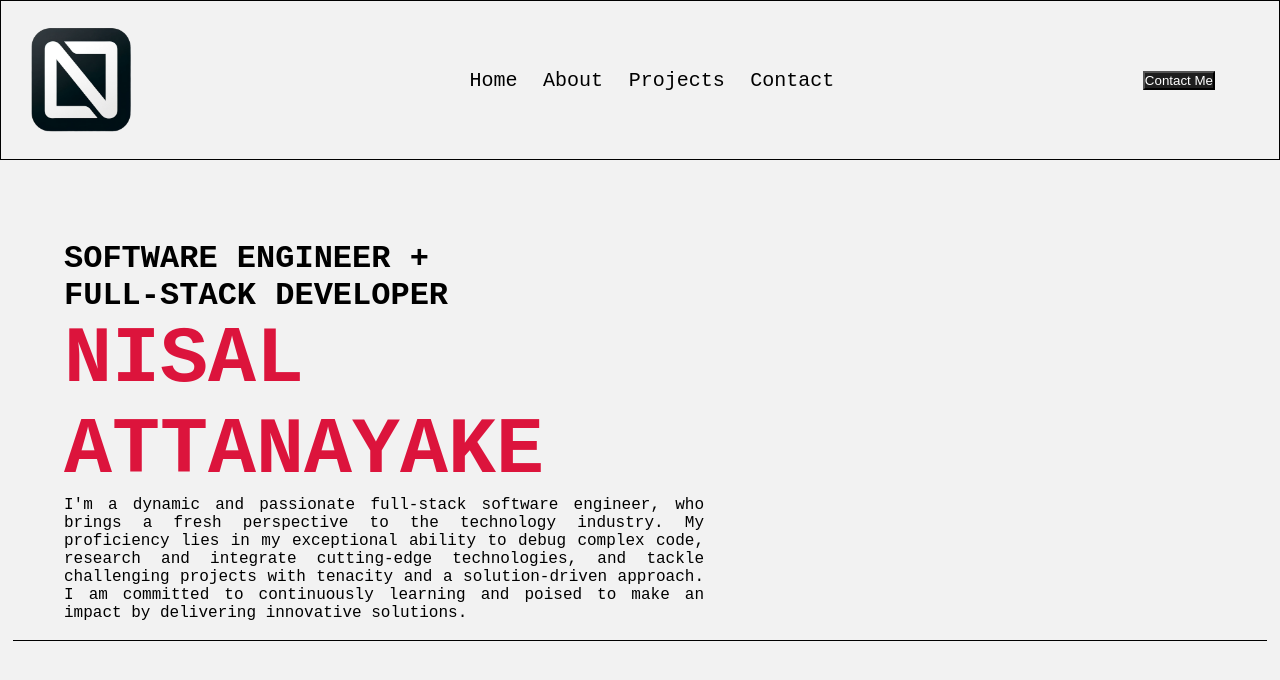
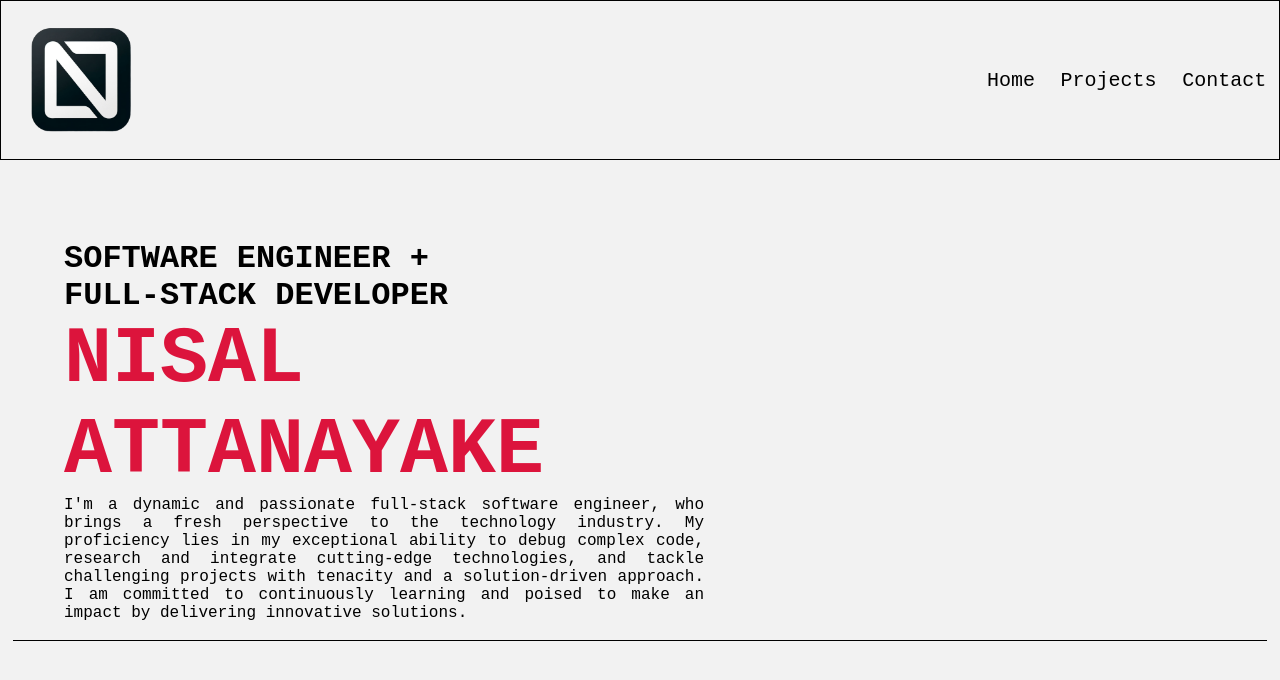
Before and after one commit to Nisal4/Portfolio, a React (Create React App) app: page / in a window 1280 px wide. Shown: the top 680 px of the page. Built offline with nearby package versions, Linux system fonts and the light colour scheme; a web font is replaced by a local one.

Commit message:
delete about and contact btn

```diff
--- a/src/components/NavBar/navbar.css
+++ b/src/components/NavBar/navbar.css
@@ -14,12 +14,6 @@
     width: auto;
 }
 
-.contactBtn {
-    background-color: rgb(30, 30, 30);
-    color: white;
-    margin-right: 5vw;
-}
-
 .menuItem {
     margin: 1vw;
     font-size: 20px;
--- a/src/components/NavBar/navbar.js
+++ b/src/components/NavBar/navbar.js
@@ -10,12 +10,9 @@ const NavBar = () => {
 
             <div className='menu'>
                 <Link to='/' className='menuItem'>Home</Link>
-                <Link to='About' className='menuItem'>About</Link>
                 <Link to='Projects' className='menuItem'>Projects</Link>
                 <Link to='Contact' className='menuItem'>Contact</Link>
             </div>
-
-            <button className='contactBtn'>Contact Me</button>
         </nav>
     )
 }
```
